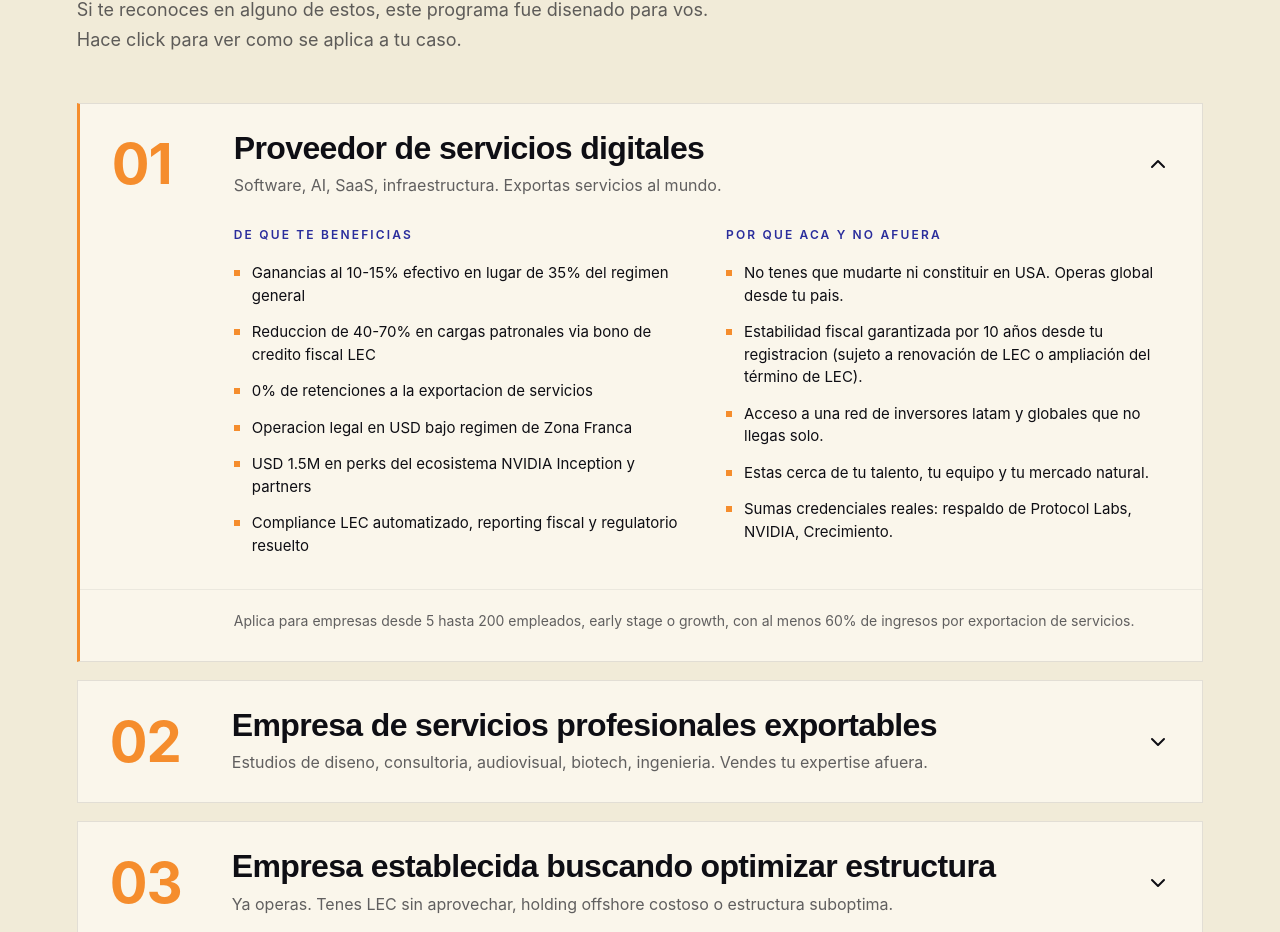
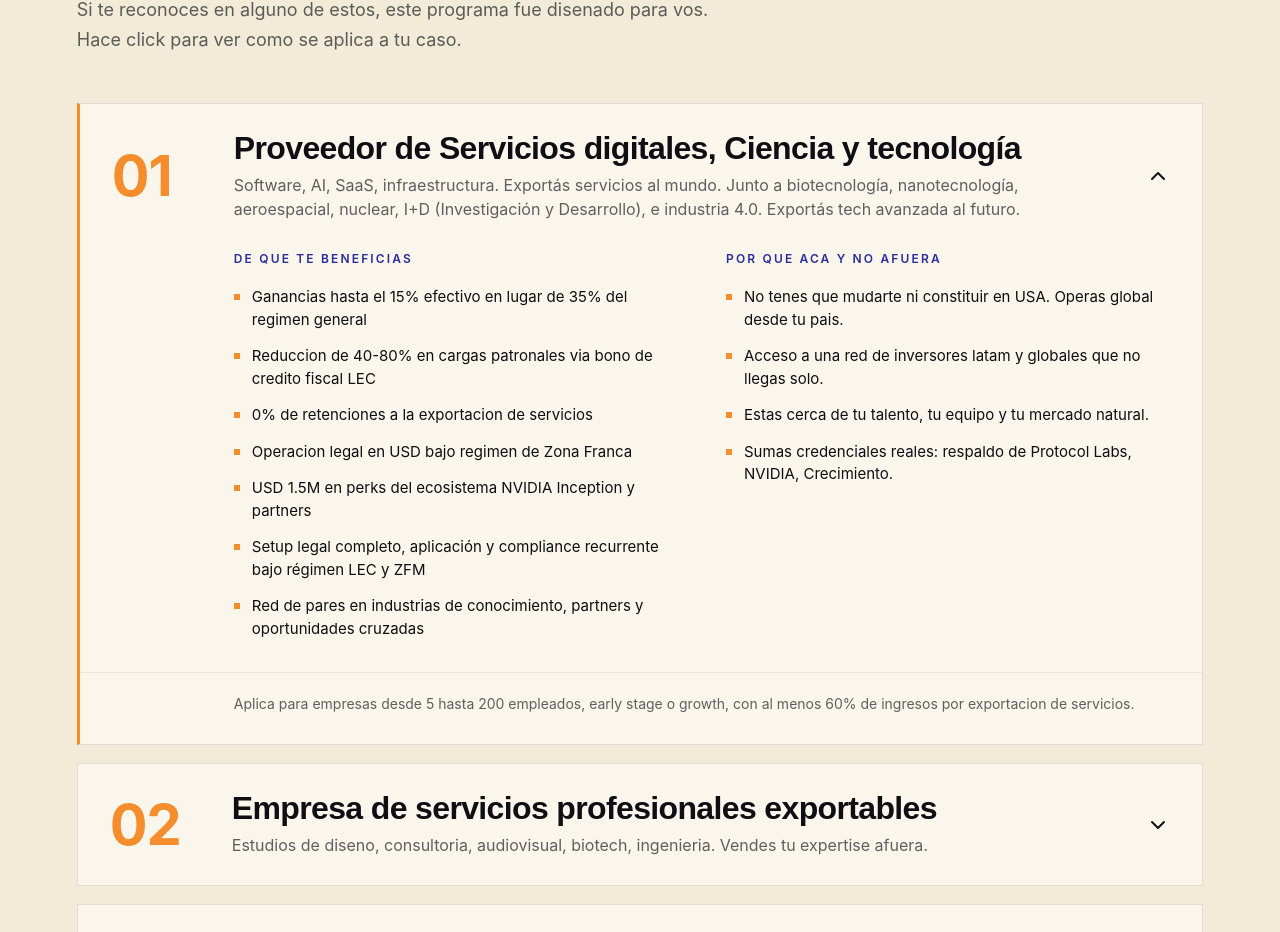
Before and after one commit to SimonPuebla/andeninception, a Next.js app: page / in a window 1280 px wide. Shown: the part 2189-3121 px from the top of the page. Built offline with nearby package versions, Linux system fonts and the light colour scheme.

Commit message:
feat: update profiles with requested changes
Revise profiles 01-03 with new titles, descriptions, and updated benefits.

```diff
--- a/app/components/sections/ParaVos.tsx
+++ b/app/components/sections/ParaVos.tsx
@@ -16,21 +16,21 @@ interface ProfileCard {
 const profiles: ProfileCard[] = [
   {
     num: "01",
-    title: "Proveedor de servicios digitales",
-    tagline: "Software, AI, SaaS, infraestructura. Exportas servicios al mundo.",
+    title: "Proveedor de Servicios digitales, Ciencia y tecnología",
+    tagline: "Software, AI, SaaS, infraestructura. Exportás servicios al mundo. Junto a biotecnología, nanotecnología, aeroespacial, nuclear, I+D (Investigación y Desarrollo), e industria 4.0. Exportás tech avanzada al futuro.",
     leftEyebrow: "DE QUE TE BENEFICIAS",
     leftItems: [
-      "Ganancias al 10-15% efectivo en lugar de 35% del regimen general",
-      "Reduccion de 40-70% en cargas patronales via bono de credito fiscal LEC",
+      "Ganancias hasta el 15% efectivo en lugar de 35% del regimen general",
+      "Reduccion de 40-80% en cargas patronales via bono de credito fiscal LEC",
       "0% de retenciones a la exportacion de servicios",
       "Operacion legal en USD bajo regimen de Zona Franca",
       "USD 1.5M en perks del ecosistema NVIDIA Inception y partners",
-      "Compliance LEC automatizado, reporting fiscal y regulatorio resuelto",
+      "Setup legal completo, aplicación y compliance recurrente bajo régimen LEC y ZFM",
+      "Red de pares en industrias de conocimiento, partners y oportunidades cruzadas",
     ],
     rightEyebrow: "POR QUE ACA Y NO AFUERA",
     rightItems: [
       "No tenes que mudarte ni constituir en USA. Operas global desde tu pais.",
-      "Estabilidad fiscal garantizada por 10 años desde tu registracion (sujeto a renovación de LEC o ampliación del término de LEC).",
       "Acceso a una red de inversores latam y globales que no llegas solo.",
       "Estas cerca de tu talento, tu equipo y tu mercado natural.",
       "Sumas credenciales reales: respaldo de Protocol Labs, NVIDIA, Crecimiento.",
@@ -43,16 +43,15 @@ const profiles: ProfileCard[] = [
     tagline: "Estudios de diseno, consultoria, audiovisual, biotech, ingenieria. Vendes tu expertise afuera.",
     leftEyebrow: "DE QUE TE BENEFICIAS",
     leftItems: [
-      "Reduccion de Ganancias al 10-15% efectivo sobre tu utilidad",
-      "Bono de credito fiscal LEC del 40-70% sobre cargas patronales",
-      "Cuenta operativa en USD bajo regimen de Zona Franca",
-      "0% IVA en operaciones intra-zona con otros miembros del cohort y hacia afuera",
+      "Ganancias hasta el 15% efectivo en lugar de 35% del regimen general",
+      "Reduccion de 40-80% en cargas patronales via bono de credito fiscal LEC",
+      "0% de retenciones a la exportacion de servicios",
+      "USD 1.5M en perks del ecosistema NVIDIA Inception y partners",
       "Red de pares en industrias de conocimiento, partners y oportunidades cruzadas",
     ],
     rightEyebrow: "POR QUE ACA Y NO AFUERA",
     rightItems: [
       "Mantenes tu equipo en Latam, sumas un vehiculo internacional sin doble estructura.",
-      "Estabilidad fiscal de 10 años: planificas a largo plazo sin sustos (sujeto a renovación de LEC o ampliación del término de LEC).",
       "Acceso a la red de inversores y demo days del cohort.",
       "Acompañamiento en aplicación y compliance LEC y de ZFM resuelto end-to-end, sin armar un equipo legal interno.",
       "Visibilidad institucional como parte del cohort foundation.",
@@ -65,17 +64,15 @@ const profiles: ProfileCard[] = [
     tagline: "Ya operas. Tenes LEC sin aprovechar, holding offshore costoso o estructura suboptima.",
     leftEyebrow: "DE QUE TE BENEFICIAS",
     leftItems: [
-      "Diagnostico completo de tu estructura actual y propuesta de optimizacion",
-      "Migracion asistida a la zona economica digital, sin disrupcion operativa",
-      "Recuperacion de beneficios LEC no aprovechados: credito fiscal acumulado",
-      "Eliminacion de la doble carga de estructura offshore + operacion local",
-      "Compliance automatizado: dashboard de tu estado fiscal y regulatorio en tiempo real",
-      "USD 1.5M en perks de partners y red de inversores del cohort",
+      "Ganancias hasta el 15% efectivo en lugar de 35% del regimen general",
+      "Reduccion de 40-80% en cargas patronales via bono de credito fiscal LEC",
+      "0% de retenciones a la exportacion de servicios",
+      "Setup legal completo, aplicación y compliance recurrente bajo régimen LEC y ZFM",
+      "Red de pares en industrias de conocimiento, partners y oportunidades cruzadas",
     ],
     rightEyebrow: "POR QUE ACA Y NO AFUERA",
     rightItems: [
       "Tu holding en USA o Caymans te cuesta 30-80K USD anuales sin upside fiscal real.",
-      "Estabilidad fiscal de 10 años: lo que firmas hoy, queda firme una decada (sujeto a renovación de LEC o ampliación del término de LEC).",
       "0% retenciones a la exportacion: cobras lo que facturas, sin scraping fiscal.",
       "Acceso al cohort foundation como caso de estudio: prensa, credibilidad, network.",
       "Equipo Anden te acompana en la migracion: legal, contable, operativo.",
```
